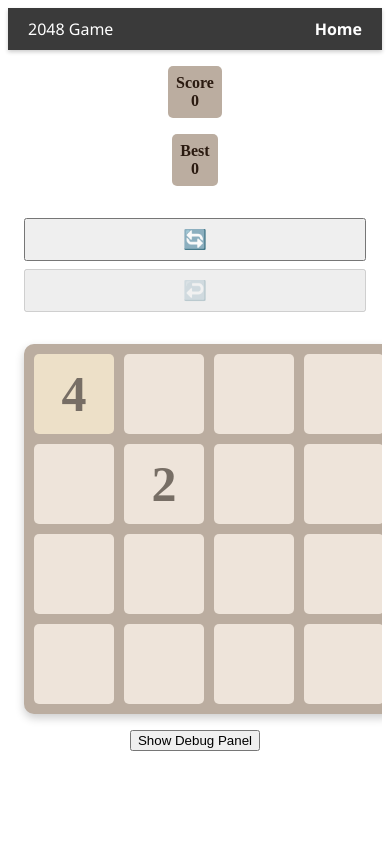
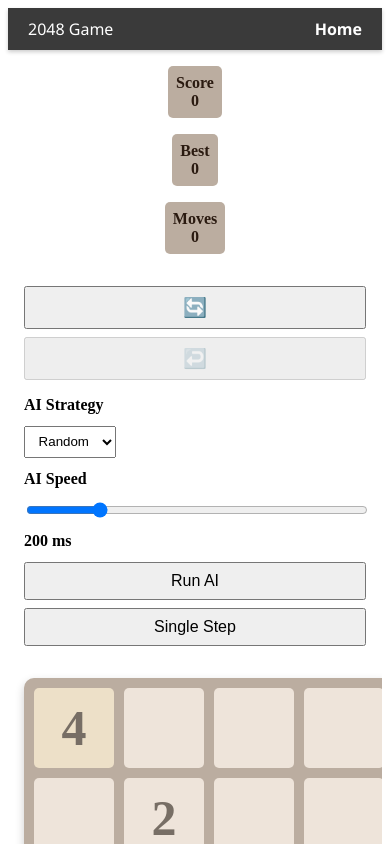
Before and after one commit to zvweiss/2048-Angular, an Angular app: page / in a window 390 px wide. Shown: the top 844 px of the page. Built offline with nearby package versions, Linux system fonts and the light colour scheme.

Commit message:
Add basic AI controls and move counter

```diff
--- a/src/app/pages/game-page/game-page.component.css
+++ b/src/app/pages/game-page/game-page.component.css
@@ -56,6 +56,55 @@
   padding: 0.5rem 1rem;
 }
 
+.ai-controls {
+  display: flex;
+  flex-direction: column;
+  gap: 0.75rem;
+  width: var(--board-width);
+  max-width: 100%;
+  margin-bottom: 1rem;
+}
+
+.ai-controls label {
+  display: flex;
+  align-items: center;
+  justify-content: space-between;
+  gap: 0.75rem;
+  font-weight: 600;
+}
+
+.ai-controls .ai-speed {
+  display: grid;
+  grid-template-columns: auto 1fr auto;
+  align-items: center;
+  gap: 0.75rem;
+}
+
+.ai-controls .ai-speed input[type='range'] {
+  width: 100%;
+}
+
+.ai-controls .ai-speed span {
+  min-width: 4.5rem;
+  text-align: right;
+}
+
+.ai-controls select {
+  flex: 1;
+  padding: 0.4rem 0.6rem;
+}
+
+.ai-buttons {
+  display: flex;
+  gap: 0.5rem;
+}
+
+.ai-buttons button {
+  flex: 1;
+  font-size: 1rem;
+  padding: 0.5rem 0.75rem;
+}
+
 app-game-board {
   display: block;
   margin: 1rem 0;
@@ -70,6 +119,24 @@ app-game-board {
   }
 
   .controls {
+    flex-direction: column;
+  }
+
+  .ai-controls label {
+    flex-direction: column;
+    align-items: flex-start;
+  }
+
+  .ai-controls .ai-speed {
+    grid-template-columns: 1fr;
+    justify-items: stretch;
+  }
+
+  .ai-controls .ai-speed span {
+    text-align: left;
+  }
+
+  .ai-buttons {
     flex-direction: column;
   }
 }
--- a/src/app/pages/game-page/game-page.component.html
+++ b/src/app/pages/game-page/game-page.component.html
@@ -11,11 +11,45 @@
         <div>Best</div>
         <div>{{ bestScore$ | async }}</div>
       </div>
+      <div class="score-box">
+        <div>Moves</div>
+        <div>{{ moveCount$ | async }}</div>
+      </div>
     </div>
 
     <div class="controls">
       <button (click)="restart()">🔄</button>
       <button (click)="undo()" [disabled]="!(undoAvailable$ | async)">↩️</button>
+    </div>
+
+    <div class="ai-controls">
+      <label>
+        AI Strategy
+        <select [(ngModel)]="aiStrategy" [disabled]="aiRunning">
+          <option value="random">Random</option>
+          <option value="greedy">Greedy</option>
+        </select>
+      </label>
+      <label class="ai-speed">
+        AI Speed
+        <input
+          type="range"
+          min="5"
+          max="1000"
+          step="10"
+          [(ngModel)]="aiSpeedMs"
+          (input)="updateAiSpeed()"
+        />
+        <span>{{ aiSpeedMs }} ms</span>
+      </label>
+      <div class="ai-buttons">
+        <button (click)="toggleAiRun()" [disabled]="gameOverActive">
+          {{ aiRunning ? 'Stop AI' : 'Run AI' }}
+        </button>
+        <button (click)="stepAi()" [disabled]="aiRunning || gameOverActive">
+          Single Step
+        </button>
+      </div>
     </div>
 
     <app-game-board></app-game-board>
--- a/src/app/pages/game-page/game-page.component.ts
+++ b/src/app/pages/game-page/game-page.component.ts
@@ -3,10 +3,12 @@
 // import { GameService } from '../../services/game.service';
 // import { Observable } from 'rxjs';
 
-import { Component, HostListener, OnInit } from '@angular/core';
+import { Component, HostListener, OnDestroy, OnInit } from '@angular/core';
 import { CommonModule } from '@angular/common';
-import { Observable } from 'rxjs';
+import { Observable, Subject, takeUntil } from 'rxjs';
+import { FormsModule } from '@angular/forms';
 import { GameService } from '../../services/game.service';
+import { AiService, AIStrategy } from '../../services/ai.service';
 import { NavbarComponent } from '../../components/navbar/navbar.component';
 import { GameBoardComponent } from '../../components/game-board/game-board.component';
 import { Board } from '../../types/board';
@@ -20,32 +22,57 @@ import { SwipeDirective } from '../../directives/swipe.directive';
   styleUrls: ['./game-page.component.css'],
   imports: [
     CommonModule,
+    FormsModule,
     NavbarComponent,
     GameBoardComponent,
     DebugPanelComponent,
     SwipeDirective,
   ],
 })
-export class GamePageComponent implements OnInit {
+export class GamePageComponent implements OnInit, OnDestroy {
   board$!: Observable<Board>;
   score$!: Observable<number>;
   bestScore$!: Observable<number>;
+  moveCount$!: Observable<number>;
   undoAvailable$!: Observable<boolean>;
   win$!: Observable<boolean>;
   gameOver$!: Observable<boolean>;
 
   debugVisible = false;
+  aiStrategy: AIStrategy = 'random';
+  aiRunning = false;
+  gameOverActive = false;
+  aiSpeedMs = 200;
+  private aiIntervalId: number | null = null;
+  private destroy$ = new Subject<void>();
 
-  constructor(public game: GameService) {}
+  constructor(
+    public game: GameService,
+    private ai: AiService
+  ) {}
 
   ngOnInit(): void {
     this.board$ = this.game.board$;
     this.score$ = this.game.score$;
     this.bestScore$ = this.game.bestScore$;
+    this.moveCount$ = this.game.moveCount$;
     this.undoAvailable$ = this.game.undoAvailable$;
     this.win$ = this.game.win$;
     this.gameOver$ = this.game.gameOver$;
     this.game.startNewGame();
+
+    this.gameOver$
+      .pipe(takeUntil(this.destroy$))
+      .subscribe((isOver) => {
+        this.gameOverActive = isOver;
+        if (isOver) this.stopAi();
+      });
+  }
+
+  ngOnDestroy(): void {
+    this.stopAi();
+    this.destroy$.next();
+    this.destroy$.complete();
   }
 
   move(direction: 'up' | 'down' | 'left' | 'right') {
@@ -53,6 +80,7 @@ export class GamePageComponent implements OnInit {
   }
 
   restart(): void {
+    this.stopAi();
     this.game.startNewGame();
   }
 
@@ -69,12 +97,52 @@ export class GamePageComponent implements OnInit {
   }
 
   dismissGameOver(): void {
+    this.stopAi();
     this.game.resetGameOver(); // Hides the popup
     this.game.startNewGame(); // Actually restarts the game
   }
 
   onSwipe(direction: 'up' | 'down' | 'left' | 'right') {
     this.move(direction);
+  }
+
+  toggleAiRun(): void {
+    if (this.aiRunning) {
+      this.stopAi();
+      return;
+    }
+    if (this.gameOverActive) return;
+    this.aiRunning = true;
+    this.aiIntervalId = window.setInterval(() => this.stepAi(), this.aiSpeedMs);
+  }
+
+  stepAi(): void {
+    if (this.gameOverActive) {
+      this.stopAi();
+      return;
+    }
+    const board = this.game.getBoardSnapshot();
+    const nextMove = this.ai.getMove(board, this.aiStrategy);
+    if (!nextMove) {
+      this.stopAi();
+      return;
+    }
+    this.game.move(nextMove);
+  }
+
+  private stopAi(): void {
+    if (this.aiIntervalId !== null) {
+      clearInterval(this.aiIntervalId);
+      this.aiIntervalId = null;
+    }
+    this.aiRunning = false;
+  }
+
+  updateAiSpeed(): void {
+    if (!this.aiRunning) return;
+    this.stopAi();
+    this.aiRunning = true;
+    this.aiIntervalId = window.setInterval(() => this.stepAi(), this.aiSpeedMs);
   }
 
   @HostListener('window:keydown', ['$event'])
--- /dev/null
+++ b/src/app/services/ai.service.ts
@@ -0,0 +1,149 @@
+import { Injectable } from '@angular/core';
+import { Board } from '../types/board';
+import { Direction } from '../types/direction';
+
+export type AIStrategy = 'random' | 'greedy';
+
+type MoveResult = {
+  direction: Direction;
+  moved: boolean;
+  scoreGain: number;
+  emptyCount: number;
+};
+
+@Injectable({ providedIn: 'root' })
+export class AiService {
+  getMove(board: Board, strategy: AIStrategy): Direction | null {
+    const moves = this.getMoveOptions(board);
+    if (moves.length === 0) return null;
+
+    if (strategy === 'random') {
+      return this.pickRandom(moves).direction;
+    }
+
+    return this.pickGreedy(moves).direction;
+  }
+
+  private getMoveOptions(board: Board): MoveResult[] {
+    const directions: Direction[] = ['up', 'down', 'left', 'right'];
+    return directions
+      .map((direction) => this.simulateMove(board, direction))
+      .filter((result) => result.moved);
+  }
+
+  private pickGreedy(moves: MoveResult[]): MoveResult {
+    let bestScore = Math.max(...moves.map((m) => m.scoreGain));
+    const bestByScore = moves.filter((m) => m.scoreGain === bestScore);
+
+    let bestEmpty = Math.max(...bestByScore.map((m) => m.emptyCount));
+    const bestByEmpty = bestByScore.filter((m) => m.emptyCount === bestEmpty);
+
+    return this.pickRandom(bestByEmpty);
+  }
+
+  private pickRandom(moves: MoveResult[]): MoveResult {
+    return moves[Math.floor(Math.random() * moves.length)];
+  }
+
+  private simulateMove(board: Board, direction: Direction): MoveResult {
+    const rotated = this.rotateForDirection(board, direction);
+
+    const newBoard: Board = [];
+    let moved = false;
+    let scoreGain = 0;
+
+    for (const row of rotated) {
+      const result = this.slideAndMergeRow(row);
+      newBoard.push(result.row);
+      moved = moved || result.changed;
+      scoreGain += result.scoreGain;
+    }
+
+    if (!moved) {
+      return { direction, moved: false, scoreGain: 0, emptyCount: 0 };
+    }
+
+    const finalBoard = this.unrotateFromDirection(newBoard, direction);
+    const emptyCount = this.countEmpty(finalBoard);
+
+    return { direction, moved: true, scoreGain, emptyCount };
+  }
+
+  private slideAndMergeRow(row: number[]): {
+    row: number[];
+    scoreGain: number;
+    changed: boolean;
+  } {
+    const filtered = row.filter((n) => n !== 0);
+    const merged: number[] = [];
+    let scoreGain = 0;
+    let i = 0;
+
+    while (i < filtered.length) {
+      if (filtered[i] === filtered[i + 1]) {
+        const mergedValue = filtered[i] * 2;
+        merged.push(mergedValue);
+        scoreGain += mergedValue;
+        i += 2;
+      } else {
+        merged.push(filtered[i]);
+        i += 1;
+      }
+    }
+
+    while (merged.length < row.length) {
+      merged.push(0);
+    }
+
+    const changed = merged.some((val, idx) => val !== row[idx]);
+    return { row: merged, scoreGain, changed };
+  }
+
+  private rotateForDirection(board: Board, direction: Direction): Board {
+    switch (direction) {
+      case 'up':
+        return this.rotateCounterClockwise(board);
+      case 'down':
+        return this.rotateClockwise(board);
+      case 'right':
+        return this.rotate180(board);
+      default:
+        return board.map((row) => [...row]);
+    }
+  }
+
+  private unrotateFromDirection(board: Board, direction: Direction): Board {
+    switch (direction) {
+      case 'up':
+        return this.rotateClockwise(board);
+      case 'down':
+        return this.rotateCounterClockwise(board);
+      case 'right':
+        return this.rotate180(board);
+      default:
+        return board;
+    }
+  }
+
+  private rotateClockwise(board: Board): Board {
+    return board[0].map((_, i) => board.map((row) => row[i]).reverse());
+  }
+
+  private rotateCounterClockwise(board: Board): Board {
+    return board[0].map((_, i) => board.map((row) => row[board.length - 1 - i]));
+  }
+
+  private rotate180(board: Board): Board {
+    return board.map((row) => [...row].reverse()).reverse();
+  }
+
+  private countEmpty(board: Board): number {
+    let count = 0;
+    for (const row of board) {
+      for (const cell of row) {
+        if (cell === 0) count += 1;
+      }
+    }
+    return count;
+  }
+}
--- a/src/app/services/game.service.ts
+++ b/src/app/services/game.service.ts
@@ -19,6 +19,10 @@ export class GameService {
   private bestScoreSubject = new BehaviorSubject<number>(this.bestScore);
   bestScore$ = this.bestScoreSubject.asObservable();
 
+  private moveCount = 0;
+  private moveCountSubject = new BehaviorSubject<number>(0);
+  moveCount$ = this.moveCountSubject.asObservable();
+
   private undoAvailableSubject = new BehaviorSubject<boolean>(false);
   undoAvailable$ = this.undoAvailableSubject.asObservable();
 
@@ -31,7 +35,21 @@ export class GameService {
   private gameOverSubject = new BehaviorSubject<boolean>(false);
   gameOver$ = this.gameOverSubject.asObservable();
 
-  private previousState: { board: Board; score: number } | null = null;
+  getBoardSnapshot(): Board {
+    return this.boardSubject.value.map((row) => [...row]);
+  }
+
+  getScoreSnapshot(): number {
+    return this.score;
+  }
+
+  getMoveCountSnapshot(): number {
+    return this.moveCount;
+  }
+
+  private previousState:
+    | { board: Board; score: number; moveCount: number }
+    | null = null;
   private winAchieved = false;
   public debugVisible = false;
 
@@ -52,6 +70,8 @@ export class GameService {
     this.spawnTile(board);
     this.boardSubject.next(board);
     this.scoreSubject.next(0);
+    this.moveCount = 0;
+    this.moveCountSubject.next(0);
 
     this.bestScore = this.getBestScore();
     this.bestScoreSubject.next(this.bestScore);
@@ -112,9 +132,12 @@ export class GameService {
       this.previousState = {
         board: originalBoard.map((row) => [...row]),
         score: this.score,
+        moveCount: this.moveCount,
       };
       this.spawnTile(finalBoard);
       this.boardSubject.next(finalBoard);
+      this.moveCount += 1;
+      this.moveCountSubject.next(this.moveCount);
       this.updateUndoAvailability();
       this.checkWin(finalBoard);
       this.checkGameOver(finalBoard);
@@ -170,6 +193,8 @@ export class GameService {
     this.debug.log('Board before Undo:\n' + this.formatBoard(this.previousState.board));
     this.boardSubject.next(this.previousState.board);
     this.scoreSubject.next(this.previousState.score);
+    this.moveCount = this.previousState.moveCount;
+    this.moveCountSubject.next(this.moveCount);
     this.previousState = null;
     this.updateUndoAvailability();
   }
```
Also changed, not shown: 1 other file (tests, documents, lock files or other folders).
